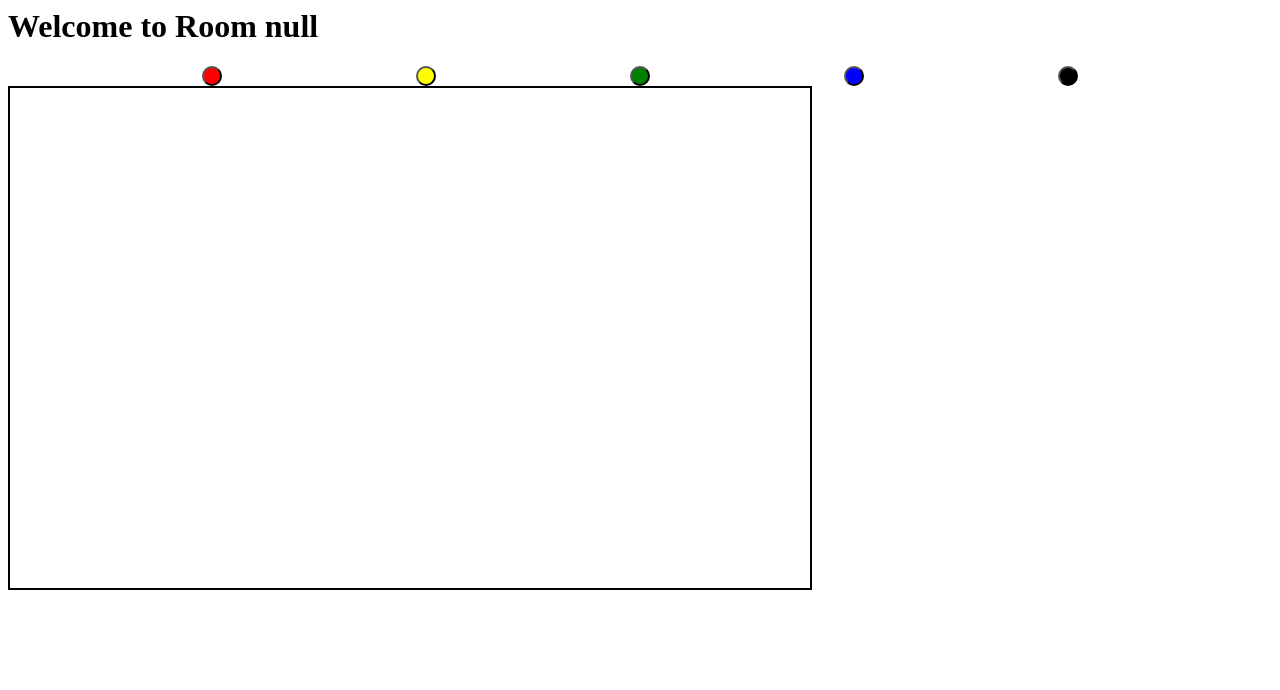
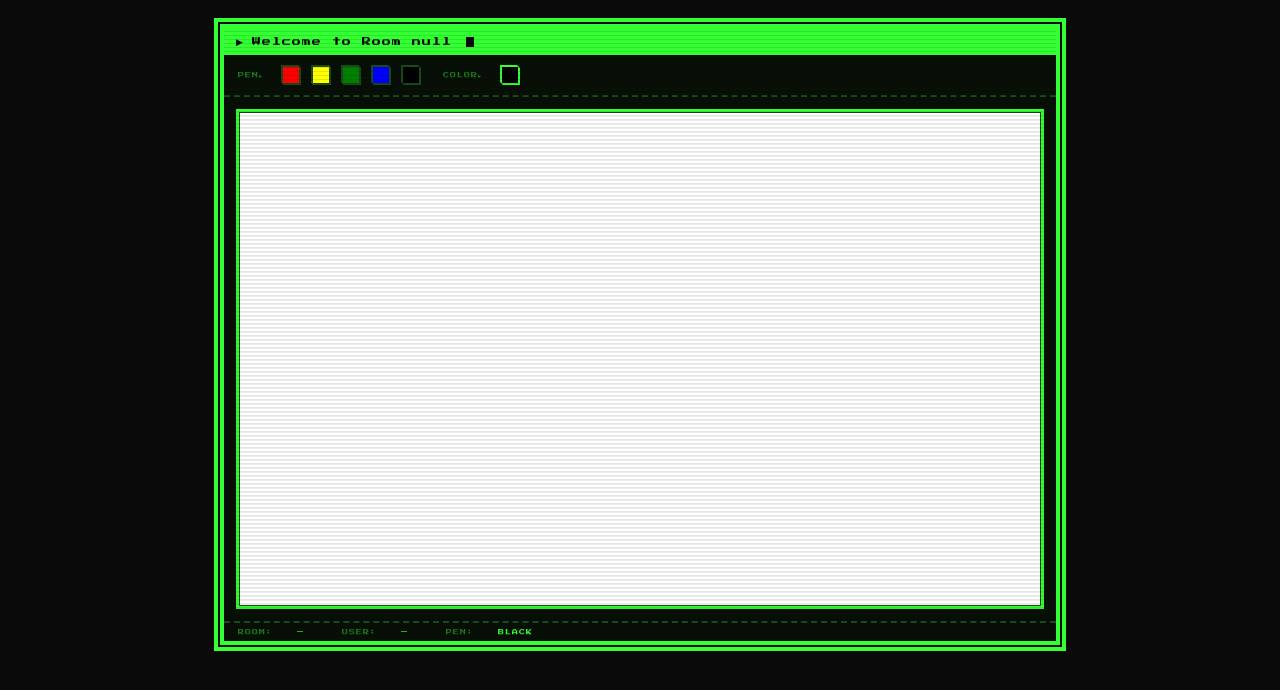
Before and after one commit to Htyagi69/BrushTogether, a website: page public/room.html in a window 1280 px wide. Drawn offline with nearby package versions, Linux system fonts and the light colour scheme; no server answers.

Commit message:
Update room.html with UI retro touch

```diff
--- a/public/room.html
+++ b/public/room.html
@@ -1,102 +1,283 @@
-<html lang="en"><head>
+<!DOCTYPE html>
+<html lang="en">
+<head>
     <meta charset="UTF-8">
     <meta name="viewport" content="width=device-width, initial-scale=1.0">
     <title>Document</title>
+    <link href="https://fonts.googleapis.com/css2?family=Press+Start+2P&display=swap" rel="stylesheet">
+    <style>
+        * { box-sizing: border-box; margin: 0; padding: 0; }
+
+        body {
+            font-family: 'Press Start 2P', monospace;
+            background: #0a0a0a;
+            min-height: 100vh;
+            display: flex;
+            flex-direction: column;
+            align-items: center;
+            justify-content: flex-start;
+            padding: 24px 16px;
+            gap: 0;
+        }
+
+        /* ── PANEL WRAPPER ── */
+        .panel {
+            background: #0f1a0f;
+            border: 4px solid #33ff33;
+            box-shadow: 0 0 0 2px #0a0a0a, 0 0 0 6px #33ff33, inset 0 0 0 2px #33ff33;
+            width: 100%;
+            max-width: 840px;
+            position: relative;
+        }
+
+        /* ── TITLE BAR ── */
+        .titlebar {
+            background: #33ff33;
+            color: #0a0a0a;
+            font-size: 9px;
+            padding: 8px 12px;
+            letter-spacing: 1px;
+            display: flex;
+            align-items: center;
+            gap: 8px;
+        }
+        .titlebar::before { content: "▶"; font-size: 9px; }
+
+        @keyframes blink { 0%,100%{opacity:1} 50%{opacity:0} }
+        .blink {
+            display: inline-block;
+            width: 8px; height: 10px;
+            background: #0a0a0a;
+            animation: blink .7s steps(1) infinite;
+            vertical-align: middle;
+            margin-left: 6px;
+        }
+
+        /* ── TOOLBAR ── */
+        .toolbar {
+            display: flex;
+            align-items: center;
+            gap: 14px;
+            padding: 10px 14px;
+            border-bottom: 2px dashed #1a4a1a;
+            background: #070f07;
+            flex-wrap: wrap;
+        }
+
+        .toolbar-label {
+            font-size: 6px;
+            color: #1a7a1a;
+            letter-spacing: 1px;
+            text-transform: uppercase;
+            margin-right: 4px;
+        }
+
+        .colors {
+            display: flex;
+            gap: 10px;
+            align-items: center;
+        }
+
+        /* color swatches — pixelated square style */
+        .colors input[type="button"] {
+            width: 20px;
+            height: 20px;
+            border-radius: 0 !important;
+            border: 2px solid #1a4a1a;
+            cursor: pointer;
+            outline: none;
+            image-rendering: pixelated;
+            transition: transform 0.05s, border-color 0.05s;
+            clip-path: polygon(0 0, calc(100% - 3px) 0, 100% 3px, 100% 100%, 3px 100%, 0 calc(100% - 3px));
+            -webkit-appearance: none;
+            appearance: none;
+        }
+        .colors input[type="button"]:hover {
+            border-color: #33ff33;
+            transform: scale(1.25);
+        }
+        .colors input[type="button"]:active {
+            transform: scale(0.9);
+        }
+
+        /* active color indicator */
+        #active-color-box {
+            width: 20px;
+            height: 20px;
+            border: 2px solid #33ff33;
+            background: black;
+            clip-path: polygon(0 0, calc(100% - 3px) 0, 100% 3px, 100% 100%, 3px 100%, 0 calc(100% - 3px));
+        }
+
+        /* ── CANVAS ── */
+        .canvas-wrap {
+            padding: 12px;
+            background: #070f07;
+            position: relative;
+        }
+
+        #whiteboard {
+            display: block;
+            width: 100%;
+            max-width: 808px;
+            height: 500px;
+            background: #ffffff;
+            border: 3px solid #33ff33;
+            box-shadow: inset 0 0 0 1px #1a4a1a;
+            cursor: crosshair;
+            image-rendering: pixelated;
+        }
+
+        /* scanline overlay on canvas */
+        .scanlines {
+            pointer-events: none;
+            position: absolute;
+            inset: 12px;
+            background: repeating-linear-gradient(
+                to bottom,
+                transparent 0px, transparent 3px,
+                rgba(0,0,0,0.07) 3px, rgba(0,0,0,0.07) 4px
+            );
+        }
+
+        /* ── STATUS BAR ── */
+        .statusbar {
+            background: #070f07;
+            border-top: 2px dashed #1a4a1a;
+            padding: 6px 14px;
+            font-size: 6px;
+            color: #1a7a1a;
+            letter-spacing: 1px;
+            display: flex;
+            gap: 24px;
+        }
+        .statusbar span { color: #33ff33; }
+
+        /* panel scanlines overlay */
+        .panel-scanlines {
+            pointer-events: none;
+            position: absolute;
+            inset: 0;
+            background: repeating-linear-gradient(
+                to bottom,
+                transparent 0px, transparent 3px,
+                rgba(0,0,0,0.1) 3px, rgba(0,0,0,0.1) 4px
+            );
+            z-index: 10;
+        }
+    </style>
 </head>
 <body>
-    <h1 id="heading">Welcome to Room </h1>
-    <div class="colors" style="display: flex; justify-content: space-evenly;">
-        <input type="button" onclick="colorChange('red')" name="red" style="width: 20px; height: 20px; border-radius:   10px; background-color: red; "></input>
-        <input type="button" onclick="colorChange('yellow')" name="yellow" style="width: 20px; height: 20px; border-radius:   10px; background-color: yellow; "></input>
-        <input type="button" onclick="colorChange('green')" name="green" style="width: 20px; height: 20px; border-radius:   10px; background-color: green; "></input>
-        <input type="button" onclick="colorChange('blue')"name="blue" style="width: 20px; height: 20px; border-radius:   10px; background-color: blue; "></input>
-        <input type="button" onclick="colorChange('black')" name="black" style="width: 20px; height: 20px; border-radius:   10px; background-color: black; "></input>
+
+<div class="panel">
+    <div class="titlebar">
+        <h1 id="heading" style="font-size:9px;font-weight:normal;letter-spacing:1px;">Welcome to Room </h1>
+        <span class="blink"></span>
     </div>
-    <canvas id="whiteboard" width="800" height="500" style="border:2px solid black; background: white;"></canvas>
+
+    <div class="toolbar">
+        <span class="toolbar-label">PEN▸</span>
+        <div class="colors" style="justify-content: space-evenly;">
+            <input type="button" onclick="colorChange('red')"    name="red"    style="background-color:red;">
+            <input type="button" onclick="colorChange('yellow')" name="yellow" style="background-color:yellow;">
+            <input type="button" onclick="colorChange('green')"  name="green"  style="background-color:green;">
+            <input type="button" onclick="colorChange('blue')"   name="blue"   style="background-color:blue;">
+            <input type="button" onclick="colorChange('black')"  name="black"  style="background-color:black;">
+        </div>
+        <span class="toolbar-label" style="margin-left:8px;">COLOR▸</span>
+        <div id="active-color-box"></div>
+    </div>
+
+    <div class="canvas-wrap">
+        <canvas id="whiteboard" width="800" height="500"></canvas>
+        <div class="scanlines"></div>
+    </div>
+
+    <div class="statusbar">
+        ROOM: <span id="status-room">—</span>
+        &nbsp;&nbsp;USER: <span id="status-name">—</span>
+        &nbsp;&nbsp;PEN: <span id="status-pen">BLACK</span>
+    </div>
+
+    <div class="panel-scanlines"></div>
+</div>
+
 <script src="/socket.io/socket.io.js"></script>
 <script>
-         const socket= io();
-         const urlparams=new URLSearchParams(window.location.search)
-         let head=document.getElementById('heading');
-         let roomno=urlparams.get('room');
-         let name=urlparams.get('name');
-         let email=urlparams.get('email');
-         head.innerText=`Welcome to Room ${roomno}`
+    const socket = io();
+    const urlparams = new URLSearchParams(window.location.search);
+    let head = document.getElementById('heading');
+    let roomno = urlparams.get('room');
+    let name = urlparams.get('name');
+    let email = urlparams.get('email');
+    head.innerText = `Welcome to Room ${roomno}`;
 
-         let canvas=document.getElementById('whiteboard');
-         const ctx=canvas.getContext('2d');
-        // Configure the pen
+    document.getElementById('status-room').innerText = roomno || '—';
+    document.getElementById('status-name').innerText = name || '—';
+
+    let canvas = document.getElementById('whiteboard');
+    const ctx = canvas.getContext('2d');
     ctx.lineWidth = 2;
-         ctx.lineCap = 'round'; // Makes lines smooth, not blocky
-        let penColor='black';
-         function colorChange(color){
-           penColor=color;
+    ctx.lineCap = 'round';
+    let penColor = 'black';
+
+    function colorChange(color) {
+        penColor = color;
         ctx.strokeStyle = penColor;
+        document.getElementById('active-color-box').style.background = color;
+        document.getElementById('status-pen').innerText = color.toUpperCase();
     }
-         socket.on('coordinates',(data)=>{
-            console.log("data:",data);
-            // let div=document.createElement('div');
-            // div.style.width='3px';
-            // div.style.height='3px';
-            // div.style.position = 'absolute';
-            // div.style.borderRadius='1.5px';
-            // div.style.backgroundColor='black';
-            // div.style.left=data.x+'px';
-            // div.style.top=data.y+'px';
-            // canvas.appendChild(div)
+    colorChange('black');
 
-            // Draw a small line/dot at the received coordinates
-            ctx.lineTo(data.x,data.y);
+    socket.on('coordinates', (data) => {
+        console.log("data:", data);
+        ctx.lineTo(data.x, data.y);
         ctx.stroke();
-            ctx.beginPath();// Start a fresh path for the next point
-            ctx.moveTo(data.x,data.y)
-            ctx.strokeStyle=data.penColor;
-        })
-        socket.on('stop-drawing',()=>{
         ctx.beginPath();
-        })
-        socket.on('join:draw',(info)=>{
-            console.log("info",info);
-        })
-        socket.emit('join:club',{name:name,email:email,room:roomno})
+        ctx.moveTo(data.x, data.y);
+        ctx.strokeStyle = data.penColor;
+    });
 
-        function taar(e){
-            if(e) e.preventDefault();
-            let isDrawing=false;
-            window.addEventListener('mouseup',()=>
-            {
-                if(isDrawing) {
+    socket.on('stop-drawing', () => {
+        ctx.beginPath();
+    });
+
+    socket.on('join:draw', (info) => {
+        console.log("info", info);
+    });
+
+    socket.emit('join:club', { name: name, email: email, room: roomno });
+
+    function taar(e) {
+        if (e) e.preventDefault();
+        let isDrawing = false;
+        window.addEventListener('mouseup', () => {
+            if (isDrawing) {
                 isDrawing = false;
                 ctx.beginPath();
                 socket.emit('stop-drawing', { room: roomno });
             }
-            })
-            canvas.addEventListener('mousedown',(e)=>{
+        });
+        canvas.addEventListener('mousedown', (e) => {
             isDrawing = true;
-            // We must "jump" the pen to the start point immediately
             const rect = canvas.getBoundingClientRect();
             ctx.beginPath();
             ctx.moveTo(e.clientX - rect.left, e.clientY - rect.top);
             draw(e);
-            })
-            canvas.addEventListener('mousemove',draw);
+        });
+        canvas.addEventListener('mousemove', draw);
 
-            function draw(e){
-                if(!isDrawing) return ;
-                //Get coordinates relative to the canvas borders
-
-                const rect=canvas.getBoundingClientRect()
-             // FIX 2: Use e.clientX and e.clientY
+        function draw(e) {
+            if (!isDrawing) return;
+            const rect = canvas.getBoundingClientRect();
             const x = e.clientX - rect.left;
             const y = e.clientY - rect.top;
-
-                // Draw on our own screen immediately (for speed)
-                ctx.lineTo(x,y);
+            ctx.lineTo(x, y);
             ctx.stroke();
             ctx.beginPath();
-                ctx.moveTo(x,y);
-                const payload={name:name,room:roomno,x,y,penColor}
-                socket.emit('coordinates',payload)
+            ctx.moveTo(x, y);
+            const payload = { name: name, room: roomno, x, y, penColor };
+            socket.emit('coordinates', payload);
         }
     }
     taar();
```
Lines whose indentation alone changed are shown as unchanged.
